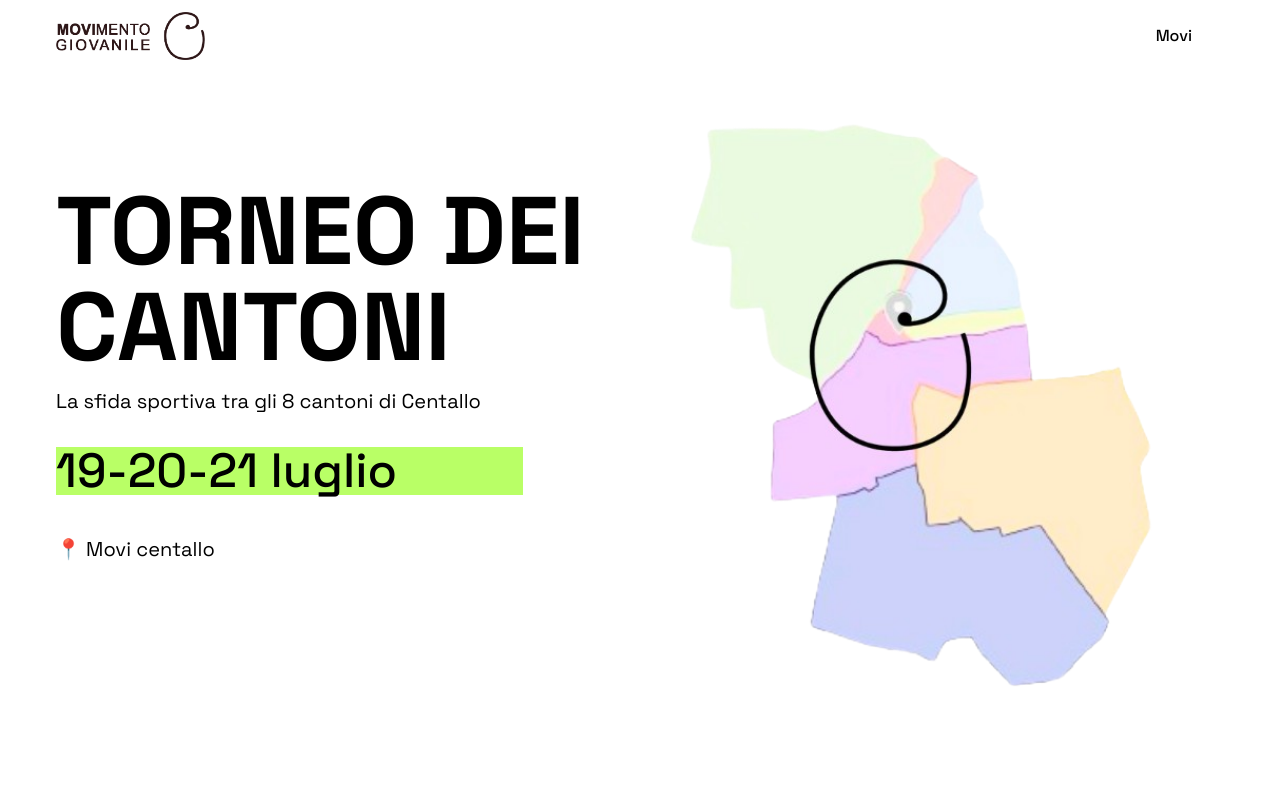
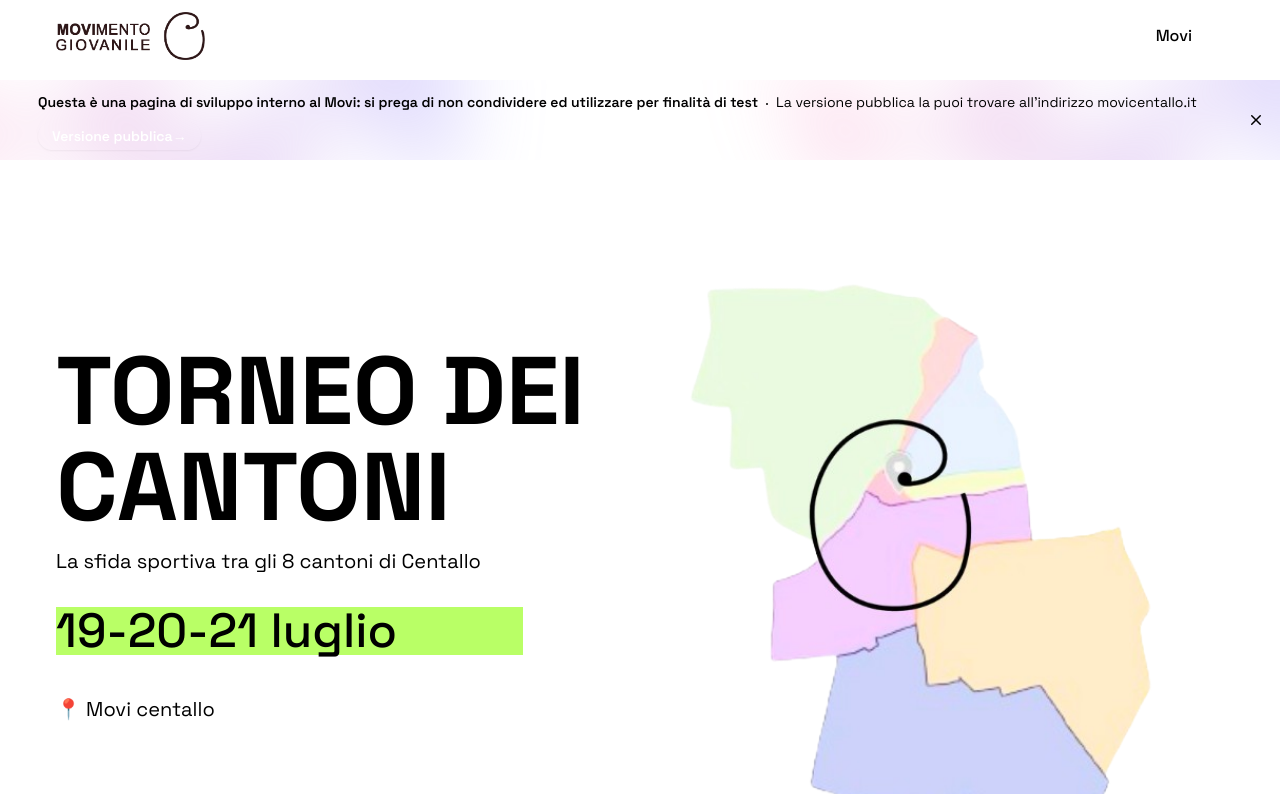
Before and after one commit to movi-centallo/cantoni-site, an Astro site: page / in a window 1280 px wide. Shown: the top 794 px of the page. Built offline with nearby package versions, Linux system fonts and the light colour scheme; Astro itself is replaced by a stand-in of ours.

Commit message:
feat: dev banner

```diff
--- a/src/layouts/Layout.astro
+++ b/src/layouts/Layout.astro
@@ -20,7 +20,30 @@ import Footer from '../components/Footer.astro';
 	<link href="https://fonts.googleapis.com/css2?family=Space+Grotesk:wght@300..700&display=swap" rel="stylesheet">
   </head>
   <body class="bg-white font-SpaceGrotesk space-y-20">
+
     <Navbar />
+    <div class="relative isolate flex items-center gap-x-6 overflow-hidden bg-gray-50 px-6 py-2.5 sm:px-3.5 sm:before:flex-1">
+			<div class="absolute left-[max(-7rem,calc(50%-52rem))] top-1/2 -z-10 -translate-y-1/2 transform-gpu blur-2xl" aria-hidden="true">
+			  <div class="aspect-[577/310] w-[36.0625rem] bg-gradient-to-r from-[#ff80b5] to-[#9089fc] opacity-30" style="clip-path: polygon(74.8% 41.9%, 97.2% 73.2%, 100% 34.9%, 92.5% 0.4%, 87.5% 0%, 75% 28.6%, 58.5% 54.6%, 50.1% 56.8%, 46.9% 44%, 48.3% 17.4%, 24.7% 53.9%, 0% 27.9%, 11.9% 74.2%, 24.9% 54.1%, 68.6% 100%, 74.8% 41.9%)"></div>
+			</div>
+			<div class="absolute left-[max(45rem,calc(50%+8rem))] top-1/2 -z-10 -translate-y-1/2 transform-gpu blur-2xl" aria-hidden="true">
+			  <div class="aspect-[577/310] w-[36.0625rem] bg-gradient-to-r from-[#ff80b5] to-[#9089fc] opacity-30" style="clip-path: polygon(74.8% 41.9%, 97.2% 73.2%, 100% 34.9%, 92.5% 0.4%, 87.5% 0%, 75% 28.6%, 58.5% 54.6%, 50.1% 56.8%, 46.9% 44%, 48.3% 17.4%, 24.7% 53.9%, 0% 27.9%, 11.9% 74.2%, 24.9% 54.1%, 68.6% 100%, 74.8% 41.9%)"></div>
+			</div>
+			<div class="flex flex-wrap items-center gap-x-4 gap-y-2">
+			  <p class="text-sm leading-6 text-gray-900">
+				<strong class="font-semibold">Questa è una pagina di sviluppo interno al Movi: si prega di non condividere ed utilizzare per finalità di test</strong><svg viewBox="0 0 2 2" class="mx-2 inline h-0.5 w-0.5 fill-current" aria-hidden="true"><circle cx="1" cy="1" r="1" /></svg>La versione pubblica la puoi trovare all'indirizzo movicentallo.it
+			  </p>
+			  <a href="http://www.movicentallo.it" class="flex-none rounded-full bg-gray-900 px-3.5 py-1 text-sm font-semibold text-white shadow-sm hover:bg-gray-700 focus-visible:outline focus-visible:outline-2 focus-visible:outline-offset-2 focus-visible:outline-gray-900">Versione pubblica<span aria-hidden="true">&rarr;</span></a>
+			</div>
+			<div class="flex flex-1 justify-end">
+			  <button type="button" class="-m-3 p-3 focus-visible:outline-offset-[-4px]">
+				<span class="sr-only">Dismiss</span>
+				<svg class="h-5 w-5 text-gray-900" viewBox="0 0 20 20" fill="currentColor" aria-hidden="true">
+				  <path d="M6.28 5.22a.75.75 0 00-1.06 1.06L8.94 10l-3.72 3.72a.75.75 0 101.06 1.06L10 11.06l3.72 3.72a.75.75 0 101.06-1.06L11.06 10l3.72-3.72a.75.75 0 00-1.06-1.06L10 8.94 6.28 5.22z" />
+				</svg>
+			  </button>
+			</div>
+		  </div>
     <slot />
     <Footer/>
     <script is:inline src="https://cdnjs.cloudflare.com/ajax/libs/flowbite/1.8.0/flowbite.min.js"></script>
--- a/src/pages/index.astro
+++ b/src/pages/index.astro
@@ -10,6 +10,8 @@ import Case from '../components/Case.astro';
 
 <Layout title="Positivus">
 	<main class="space-y-20">
+
+
 		<Hero/>
 		<Services/>
 		<Case/>
```
